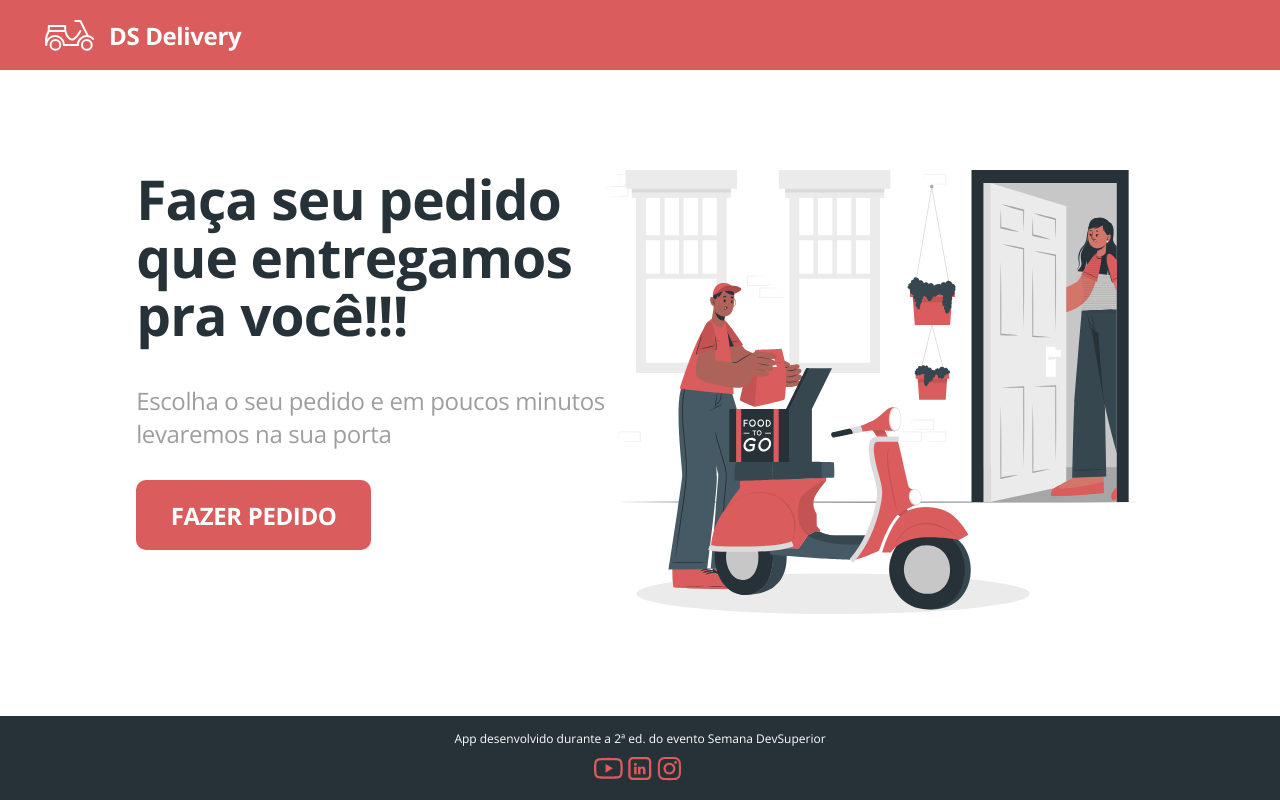
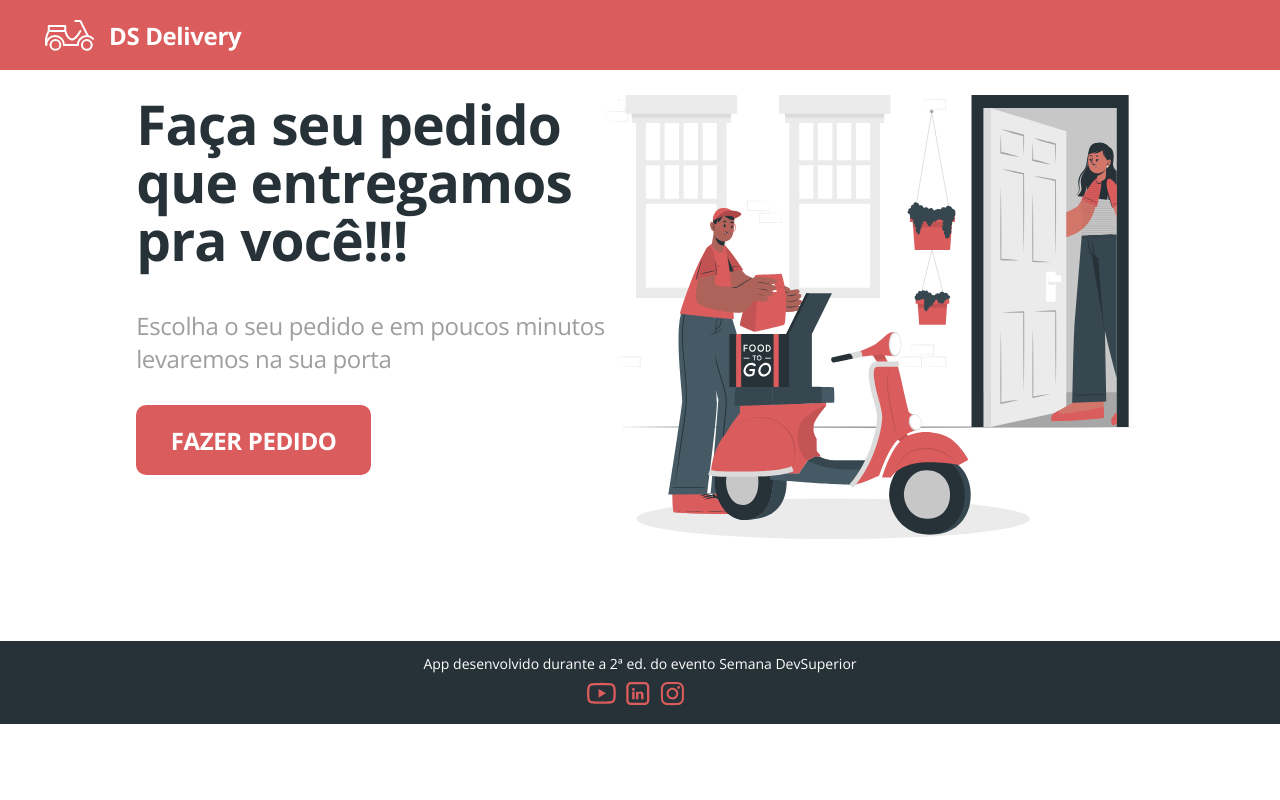
Before and after one commit to pauloseibel/dsdeliver-sds2, a React (Create React App) app in the folder front-web/: page / in a window 1280 px wide. Built offline with nearby package versions, Linux system fonts and the light colour scheme.

Commit message:
Add Footer

```diff
--- a/front-web/src/footer/styles.css
+++ b/front-web/src/footer/styles.css
@@ -3,7 +3,7 @@
     padding-bottom: 15px;
     background-color: var(--dark-color);
     font-weight: normal;
-    font-size: 12px;
+    font-size: 14px;
     line-height: 16px;
     text-align: center;
     color: #FFF;
@@ -16,5 +16,5 @@
   }
 
   .footer-icons > * {
-    margin-right: 5px;
+    margin-right: 10px;
   }
--- a/front-web/src/home/styles.css
+++ b/front-web/src/home/styles.css
@@ -1,5 +1,5 @@
 .home-container {
-    padding-top: 100px;
+    padding-top: 25px;
     height: calc(100vh - 254px);
   }
 
```
